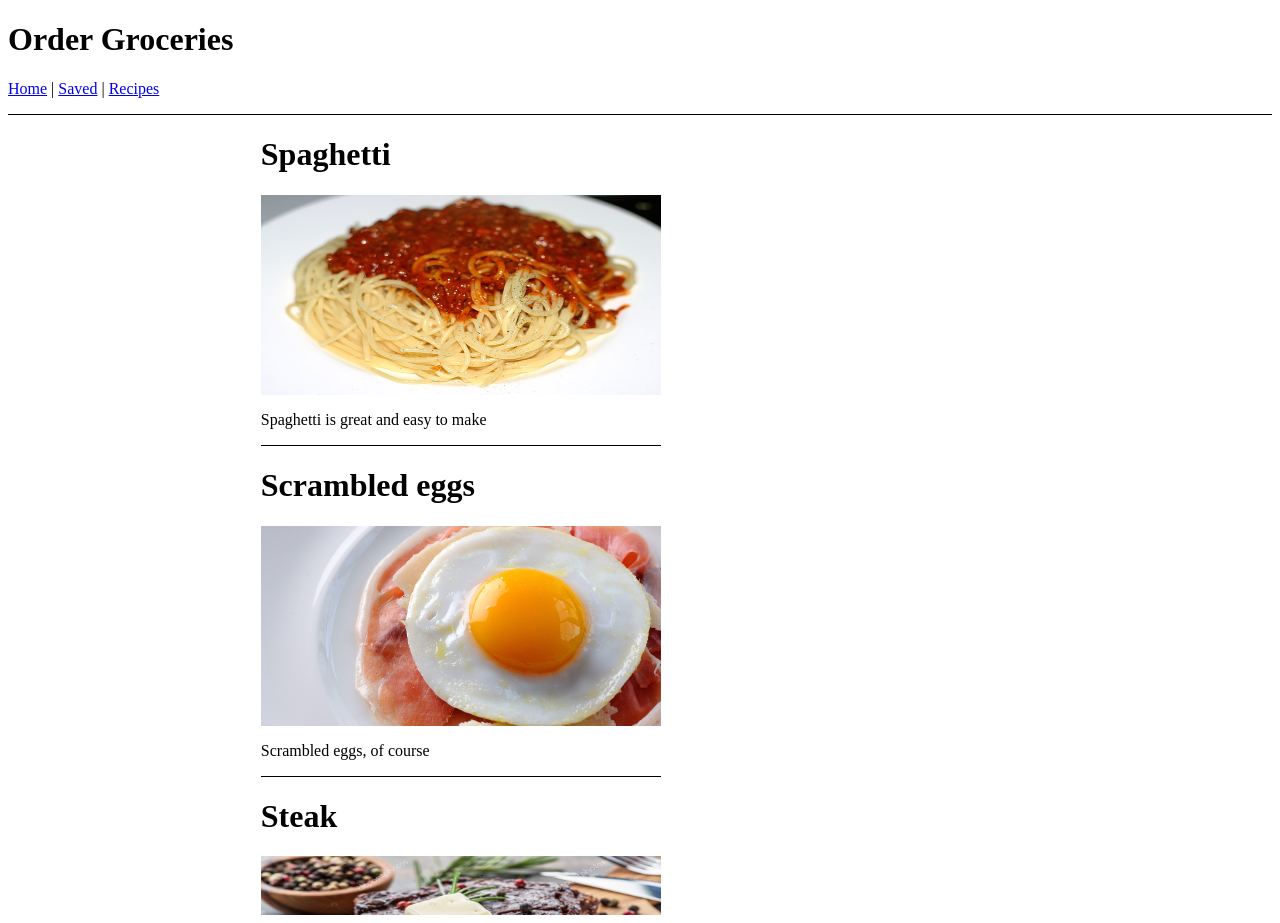
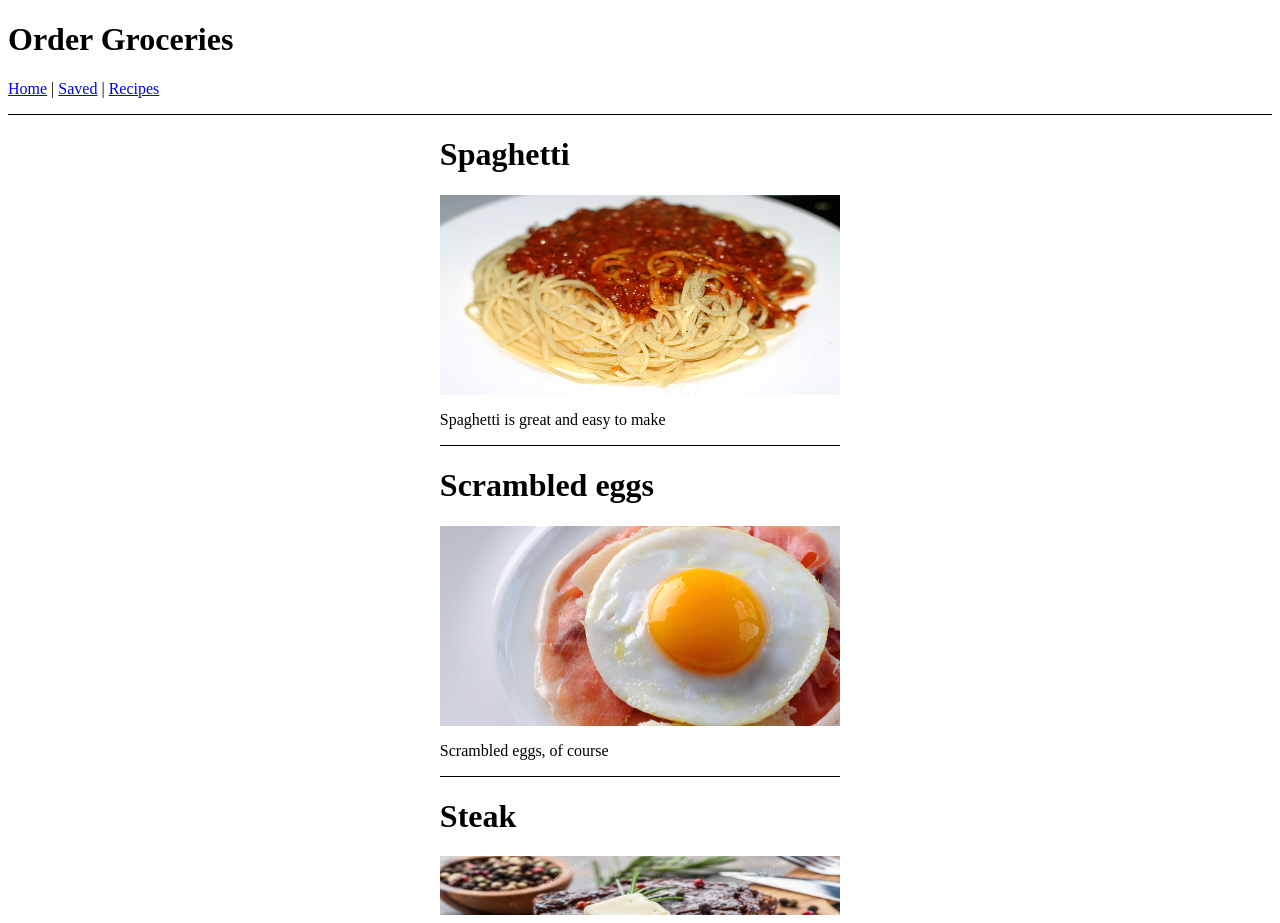
Before and after one commit to myash123/groceries, a React (Create React App) app: page /recipes in a window 1280 px wide. Built offline with nearby package versions, Linux system fonts and the light colour scheme.

Commit message:
RecipeList made its own component, other refactoring/renaming

```diff
--- a/src/routes/recipeRow.js
+++ b/src/routes/recipe.js
@@ -1,6 +1,6 @@
 import styled from 'styled-components'
 
-const RecipeRow = (props) => {
+const Recipe = (props) => {
   return (
     <ListItem onClick={ () => props.handleClick(props.recipe) }>
       <h1>{props.recipe.name}</h1>
@@ -10,7 +10,7 @@ const RecipeRow = (props) => {
   )
 }
 
-export default RecipeRow
+export default Recipe
 
 const ListItem = styled.div`
   display: flex;
--- /dev/null
+++ b/src/routes/recipeList.js
@@ -0,0 +1,27 @@
+import styled from 'styled-components'
+import Recipe from './recipe'
+
+const RecipeList = (props) => {
+
+  return (
+    <RecipeListContainer>
+      {props.recipes.map((recipe) =>
+          <Recipe
+            recipe={recipe}
+            key={recipe.id}
+            handleClick={props.handleClick}
+          ></Recipe>
+      )}
+    </RecipeListContainer>
+  )
+}
+
+export default RecipeList
+
+const RecipeListContainer = styled.div`
+  display: flex;
+  flex-direction: column;
+  cursor: pointer;
+  overflow: scroll;
+  max-height: 800px;
+`
--- a/src/routes/recipes.js
+++ b/src/routes/recipes.js
@@ -2,7 +2,7 @@ import styled from 'styled-components'
 import React, { useState } from 'react';
 
 import { getRecipes } from '../recipe_data'
-import RecipeRow from './recipeRow'
+import RecipeList from './recipeList'
 import SelectedRecipe from './selectedRecipe'
 
 const Recipes = () => {
@@ -22,35 +22,26 @@ const Recipes = () => {
   const recipes = getRecipes()
 
   return (
-    <Container>
-      <RecipeList>
-        {recipes.map((recipe) =>
-           <RecipeRow
-             recipe={recipe}
-             key={recipe.id}
-             handleClick={handleClick}
-           ></RecipeRow>
-        )}
-       </RecipeList>
+    <MainContainer>
+      <RecipeList
+        recipes={recipes}
+        handleClick={handleClick}
+      >
+      </RecipeList>
+
        {onRecipeSelection(selectedRecipe)}
-    </Container>
+
+    </MainContainer>
   )
 }
 
 export default Recipes
 
-const Container = styled.div`
+const MainContainer = styled.div`
   display: flex;
   flex-direction: row;
+  justify-content: center;
   border: black 3px;
   margin-left: 20%;
   margin-right: 20%;
 `
-
-const RecipeList = styled.div`
-  display: flex;
-  flex-direction: column;
-  cursor: pointer;
-  overflow: scroll;
-  max-height: 800px;
-`
--- a/src/routes/saved.jsx
+++ /dev/null
@@ -1 +0,0 @@
-//TODO: Create component that stores saved recipes
```
